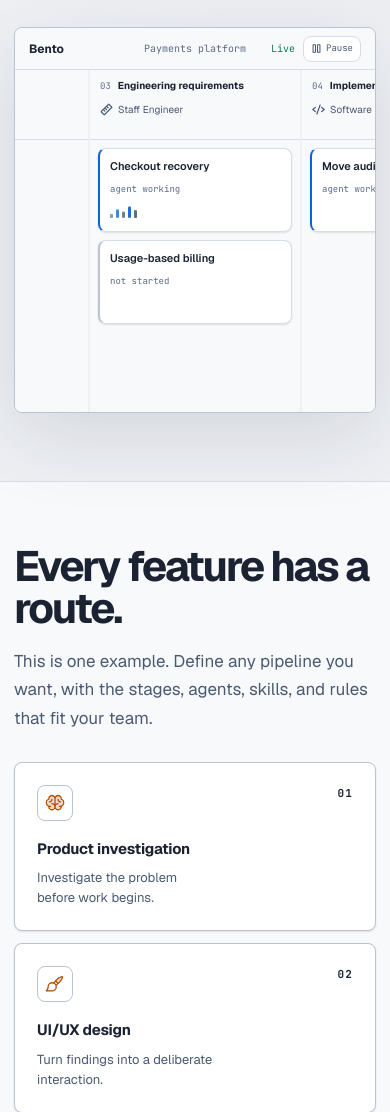
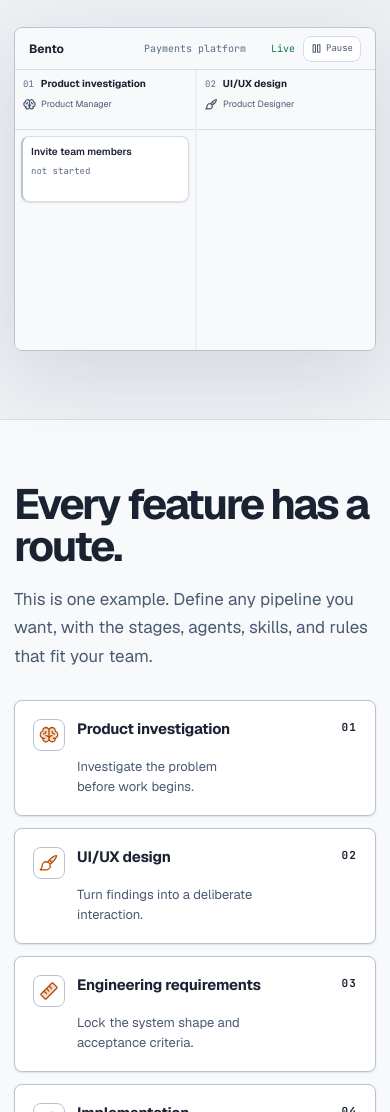
Before and after one commit to danielpang/bento-www, a Next.js app: page / in a window 390 px wide. Shown: the part 456-1568 px from the top of the page. Built offline with nearby package versions, Linux system fonts and the light colour scheme; no server answers.

Commit message:
style: condense mobile lifecycle and pipeline
Co-authored-by: Daniel Pang <danielpang@users.noreply.github.com>

```diff
--- a/app/globals.css
+++ b/app/globals.css
@@ -1625,6 +1625,40 @@ main {
     width: min(100% - 28px, 1400px);
   }
 
+  .pipeline-board {
+    --pipeline-lane-width: min(180px, calc(100vw - 56px));
+  }
+
+  .pipeline-lane {
+    min-height: 280px;
+  }
+
+  .pipeline-lane-header {
+    min-height: 60px;
+    padding: 8px;
+  }
+
+  .pipeline-agent {
+    margin-top: 6px;
+    font-size: 9px;
+  }
+
+  .pipeline-cards {
+    gap: 6px;
+    min-height: 220px;
+    padding: 6px;
+  }
+
+  .pipeline-card {
+    gap: 6px;
+    min-height: 66px;
+    padding: 8px;
+  }
+
+  .pipeline-card strong {
+    font-size: 10px;
+  }
+
   .hero {
     padding-block: 54px 68px;
   }
@@ -1668,6 +1702,39 @@ main {
 
   .lifecycle-track {
     grid-template-columns: 1fr;
+  }
+
+  .lifecycle-track li {
+    display: grid;
+    grid-template-columns: 32px minmax(0, 1fr) auto;
+    grid-template-areas:
+      "icon title step"
+      ". copy .";
+    column-gap: 12px;
+    row-gap: 6px;
+    padding: 18px;
+  }
+
+  .lifecycle-icon {
+    grid-area: icon;
+    width: 32px;
+    height: 32px;
+    margin-bottom: 0;
+  }
+
+  .lifecycle-track h3 {
+    grid-area: title;
+    max-width: none;
+  }
+
+  .lifecycle-step {
+    position: static;
+    grid-area: step;
+  }
+
+  .lifecycle-track p {
+    grid-area: copy;
+    margin-top: 0;
   }
 
   .gate-window-header {
```
